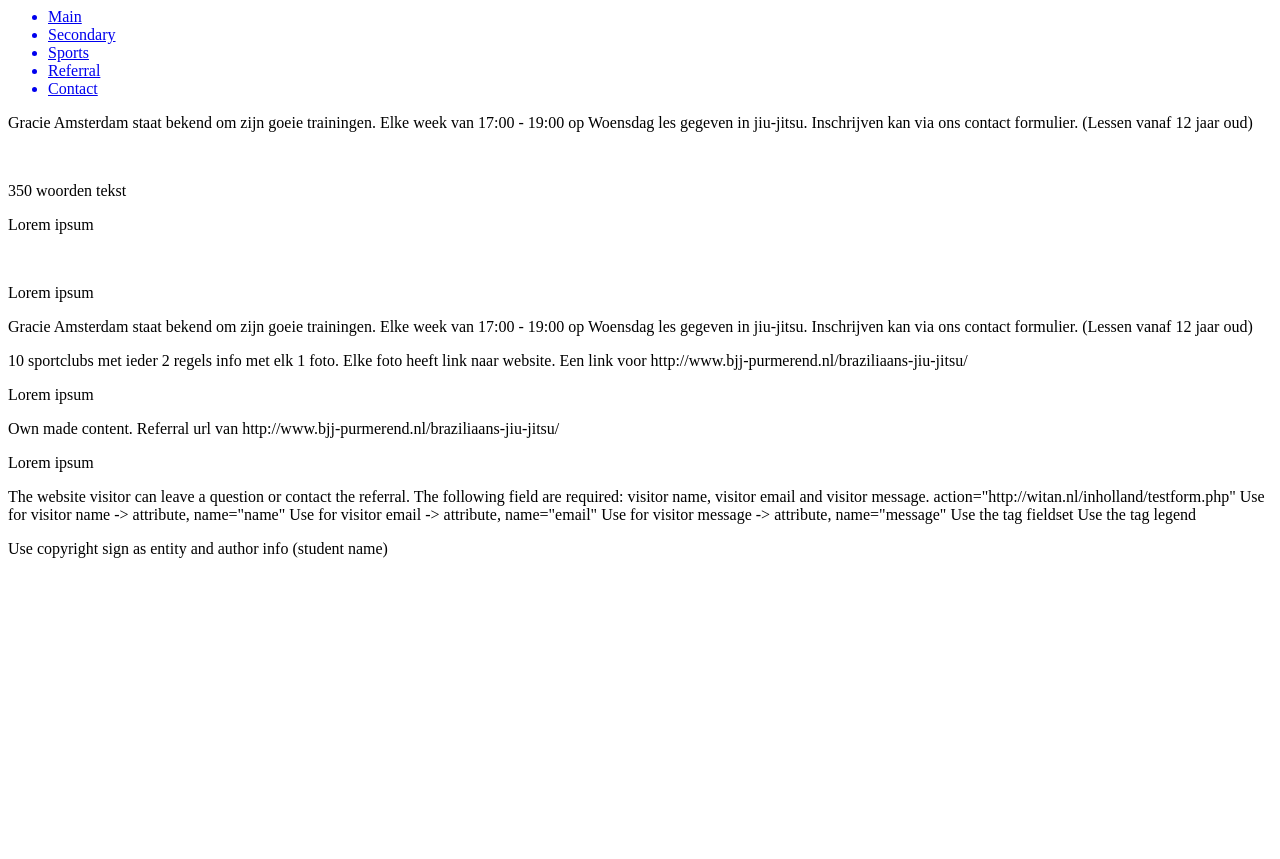
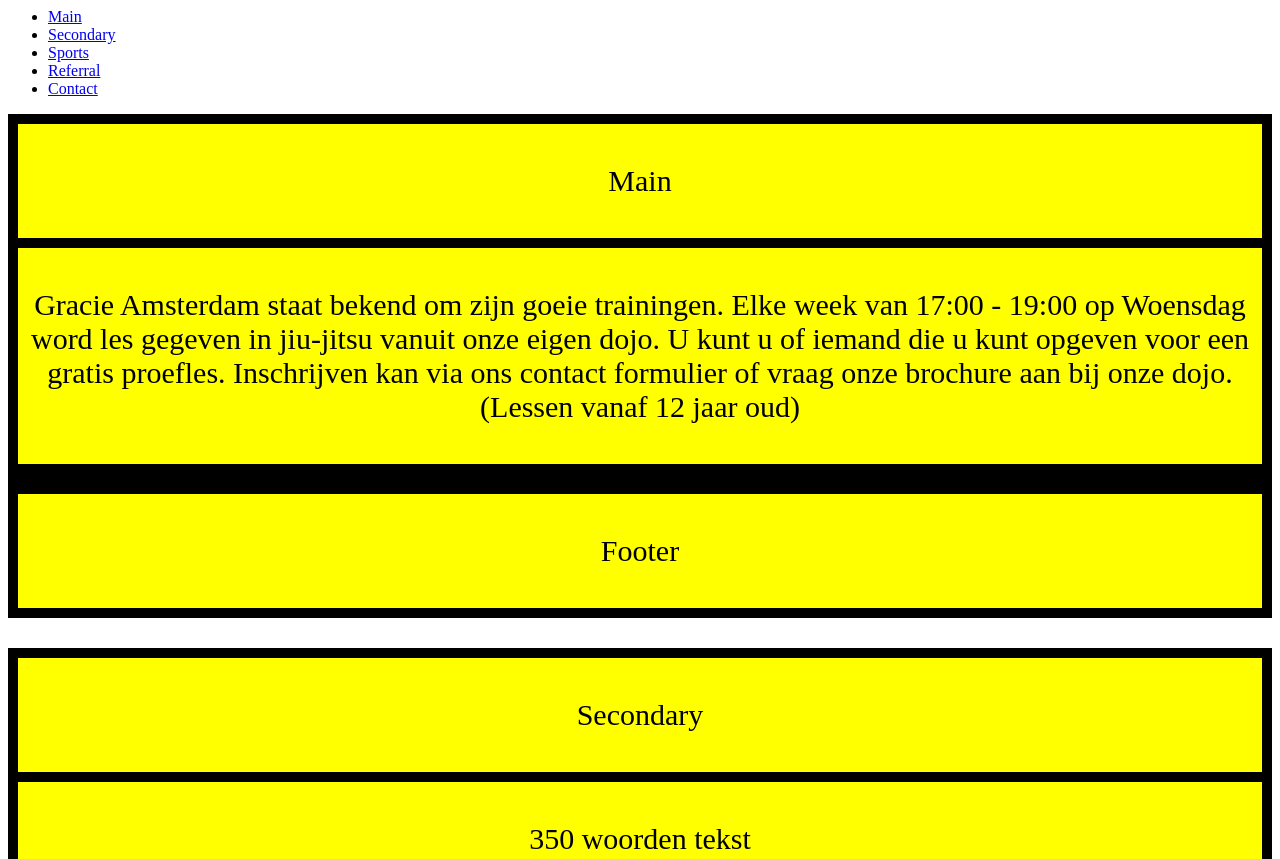
Before and after one commit to BenjaminNieuwenhuijzen/HAAINF1C, a plain HTML site: page Eindopdracht/index.html in a window 1280 px wide. Shown: the top 859 px of the page. Before the commit the page ends 800 px from the top, so only its background shows below. Drawn offline with Linux system fonts and the light colour scheme.

Commit message:
Add files via upload

```diff
--- a/Eindopdracht/css/style.css
+++ b/Eindopdracht/css/style.css
@@ -1,55 +1,17 @@
-#grid-container {
+.content {
 	display: grid;
-	grid-template-columns: auto auto auto;
+	grid-template-columns: auto;
 	grid-gap: 10px;
-	background-color: #2196F3;
+	background-color: black;
 	padding: 10px;
+	margin-bottom: 30px;
 }
 
-#grid-container > article {
-  background-color: rgba(255, 255, 255, 0.8);
+.content > header,
+.content > article,
+.content > footer {
+  background-color: yellow;
   text-align: center;
-  padding: 20px 0;
+  padding: 10px 0;
   font-size: 30px;
 }
-
-#article1{
-	grid-column-start: 1;
-	grid-column-end: 5;
-}
-
-#article2{
-	grid-column-start: 1;
-	grid-column-end: 5;
-	height: 100px;
-}
-
-#article3{
-	grid-column-start: 1;
-	grid-column-end: 4;
-	height: 400px;
-}
-
-#article5{
-	grid-column-start: 1;
-	grid-column-end: 3;
-	height: 300px;
-}
-
-#article6{
-	grid-column-start: 3;
-	grid-column-end: 5;
-	height: 300px;
-}
-
-#article7{
-	grid-column-start: 1;
-	grid-column-end: 3;
-	height: 300px;
-}
-
-#article8{
-	grid-column-start: 3;
-	grid-column-end: 5;
-	height: 300px;
-}
--- a/Eindopdracht/index.html
+++ b/Eindopdracht/index.html
@@ -10,7 +10,7 @@
 		<meta name="keywords" content="HTML, CSS" />
 		<meta name="description" content="End Assignment WebMarkup" />
 		<meta name="author" content="Benjamin Nieuwenhuijzen" />
-		<link rel="stylesheet" type="text/css" src="css/style.css" />
+		<link rel="stylesheet" type="text/css" href="css/style.css" />
 	</head>
 	<body>
 		<!--<h1>This is a H1!</h1>
@@ -18,95 +18,87 @@
 
 		<nav>
 			<ul>
-				<a href="#maincontent"><li>Main</li></a>
-				<a href="#secondarycontent"><li>Secondary</li></a>
-				<a href="#sportcontent"><li>Sports</li></a>
-				<a href="#referralcontent"><li>Referral</li></a>
-				<a href="#contactcontent"><li>Contact</li></a>
+				<li><a href="#maincontent">Main</a></li>
+				<li><a href="#secondarycontent">Secondary</a></li>
+				<li><a href="#sportcontent">Sports</a></li>
+				<li><a href="#referralcontent">Referral</a></li>
+				<li><a href="#contactcontent">Contact</a></li>
 			</ul>
 		</nav>
 
-		<section id="maincontent">
+		<section id="maincontent" class="content">
 			<header id="header1">
-
+				<p>Main</p>
 			</header>
 			<article id="article1">
 				<p>
 					Gracie Amsterdam staat bekend om zijn goeie trainingen.
-					Elke week van 17:00 - 19:00 op Woensdag les gegeven in jiu-jitsu.
-					Inschrijven kan via ons contact formulier. (Lessen vanaf 12 jaar oud)
+					Elke week van 17:00 - 19:00 op Woensdag word les gegeven in jiu-jitsu vanuit onze eigen dojo.
+					U kunt u of iemand die u kunt opgeven voor een gratis proefles.
+					Inschrijven kan via ons contact formulier of vraag onze brochure aan bij onze dojo.(Lessen vanaf 12 jaar oud)
+
 				</p>
 			</article>
 			<img id="img1"/>
 			<img id="img2"/>
 			<footer id="footer1">
-
+				<p>Footer</p>
 			</footer>
 		</section>
 
-		<section id="secondarycontent">
-			<header id="header">
-				<p>
-					350 woorden tekst
-				</p>
+		<section id="secondarycontent" class="content">
+			<header id="header2">
+				<p>Secondary</p>
 			</header>
 			<article id="article2">
 				<p>
-					Lorem ipsum
+					350 woorden tekst
 				</p>
 			</article>
 			<img id="img1"/>
 			<img id="img2"/>
-			<footer id="footer">
+			<footer id="footer2">
 				<p>
 					Lorem ipsum
 				</p>
 			</footer>
 		</section>
 
-		<section id="sportcontent">
-			<header id="header">
-				<p>
-					Gracie Amsterdam staat bekend om zijn goeie trainingen.
-					Elke week van 17:00 - 19:00 op Woensdag les gegeven in jiu-jitsu.
-					Inschrijven kan via ons contact formulier. (Lessen vanaf 12 jaar oud)
-				</p>
+		<section id="sportcontent" class="content">
+			<header id="header3">
+				<p>Sports</p>
 			</header>
 			<article id="article3">
 				<p>
 					10 sportclubs met ieder 2 regels info met elk 1 foto. Elke foto heeft link naar website. Een link voor http://www.bjj-purmerend.nl/braziliaans-jiu-jitsu/
 				</p>
 			</article>
-			<footer id="footer">
+			<footer id="footer3">
 				<p>
 					Lorem ipsum
 				</p>
 			</footer>
 		</section>
 
-		<section id="referralcontent">
-			<header id="header">
-				<p>
-
-				</p>
+		<section id="referralcontent" class="content">
+			<header id="header4">
+				<p>Referral</p>
 			</header>
-			<aside>
+			<aside id="aside4">
 				Own made content. Referral url van http://www.bjj-purmerend.nl/braziliaans-jiu-jitsu/
 			</aside>
-			<footer id="footer">
+			<footer id="footer4">
 				<p>
 				Lorem ipsum
 				</p>
 			</footer>
 		</section>
 
-		<section id="contactcontent">
-			<header id="header">
-				<p>
-
-				</p>
+		<section id="contactcontent" class="content">
+			<header id="header5">
+				<p>Contact</p>
 			</header>
-			<article id="article4">
+			<article id="article5">
 				<p>
 					The website visitor can leave a question or contact the referral. The following
 					field are required: visitor name, visitor email and visitor message.
@@ -120,7 +112,7 @@
 					Use the tag legend
 				</p>
 			</article>
-			<footer id="footer">
+			<footer id="footer5">
 				<p>
 					Use copyright sign as entity and author info (student name)
 				</p>
```
